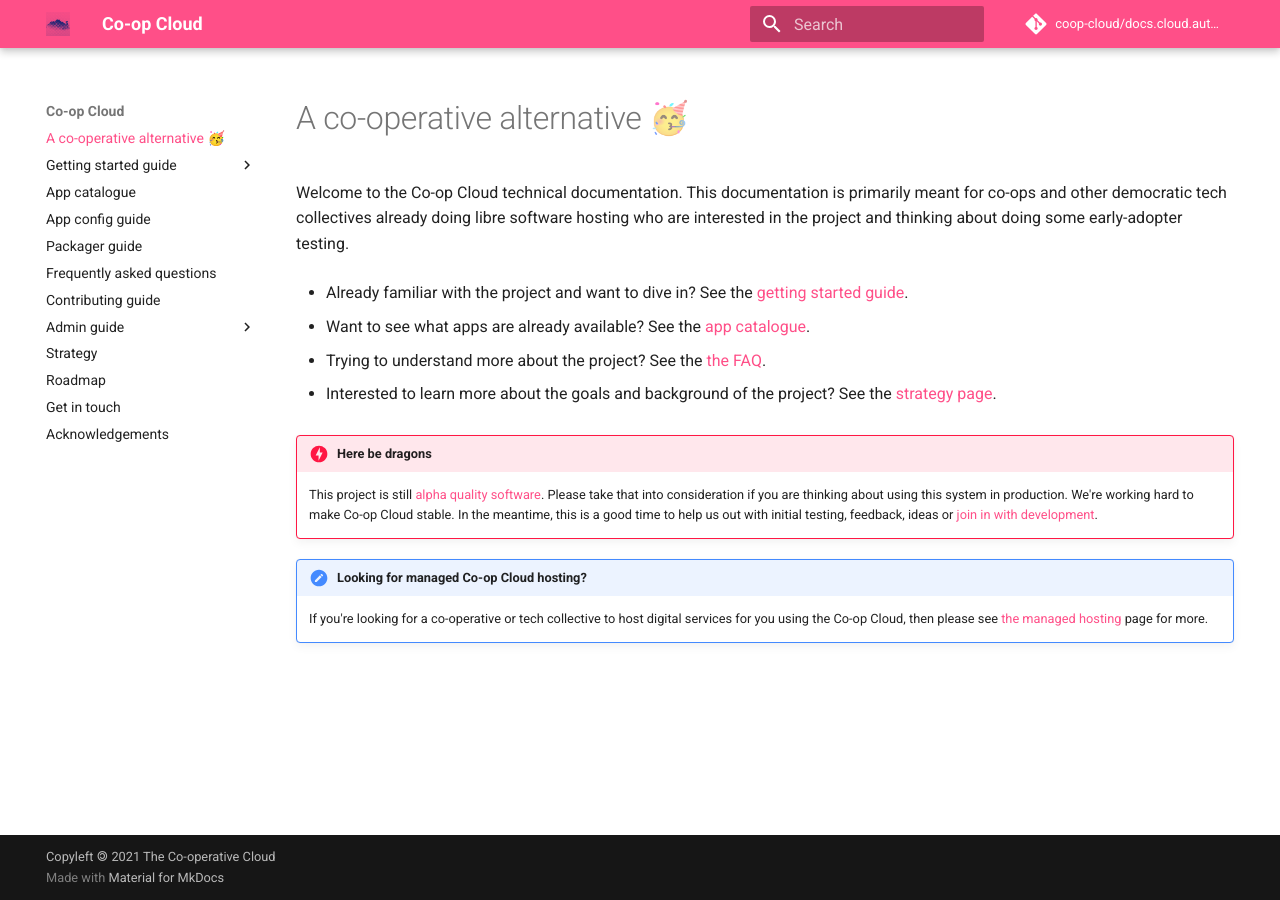
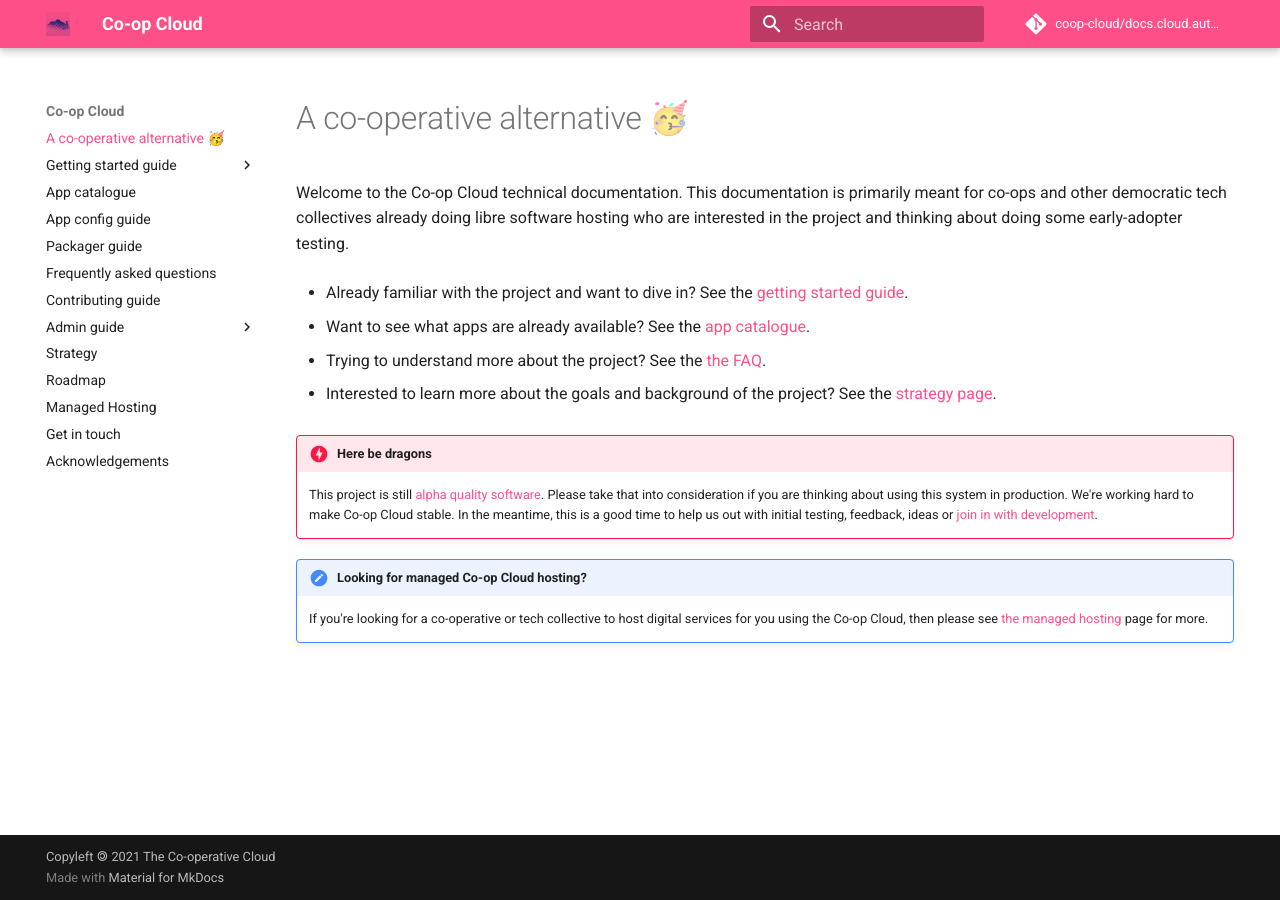
Before and after one commit to mayel/docs.coopcloud.tech, an MkDocs documentation site: the page built from docs/index.md, in a window 1280 px wide. Built offline with MkDocs 1.6.1 and Material for MkDocs 9.7.7, drawn with Linux system fonts in a browser that asks for light colours.

Commit message:
Add managed hosting link

```diff
--- a/mkdocs.yml
+++ b/mkdocs.yml
@@ -50,6 +50,7 @@
       - Roll an app back to a previous version: rollback.md
   - Strategy: strategy.md
   - Roadmap: roadmap.md
+  - Managed Hosting: managed.md
   - Get in touch: contact.md
   - Acknowledgements: credits.md
 
```
